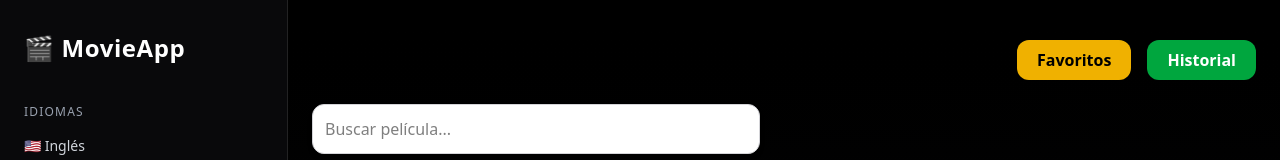
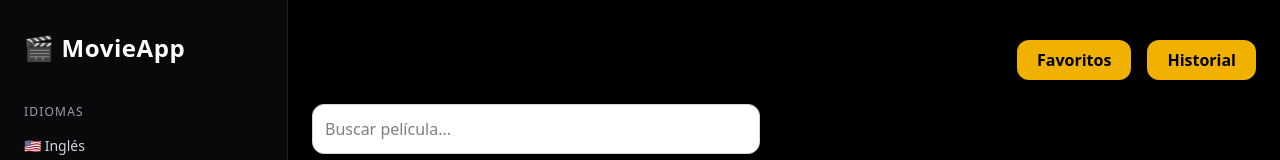
Before and after one commit to ccuascota-beep/Proyecto_final, a React (Vite) app: page / in a window 1280 px wide. Shown: the top 160 px of the page. Built offline with nearby package versions, Linux system fonts and the light colour scheme; no server answers.

Commit message:
actualizacion

```diff
--- a/src/pages/Home.jsx
+++ b/src/pages/Home.jsx
@@ -88,7 +88,7 @@ function Home() {
 
                         <button
                             onClick={() => navigate("/historial")}
-                            className="px-5 py-2 bg-green-600 text-white rounded-xl hover:bg-yellow-700 transition font-semibold"
+                            className="px-5 py-2 bg-yellow-500 text-black rounded-xl hover:bg-yellow-400 transition font-semibold"
                         >
                             Historial
                         </button>
```
